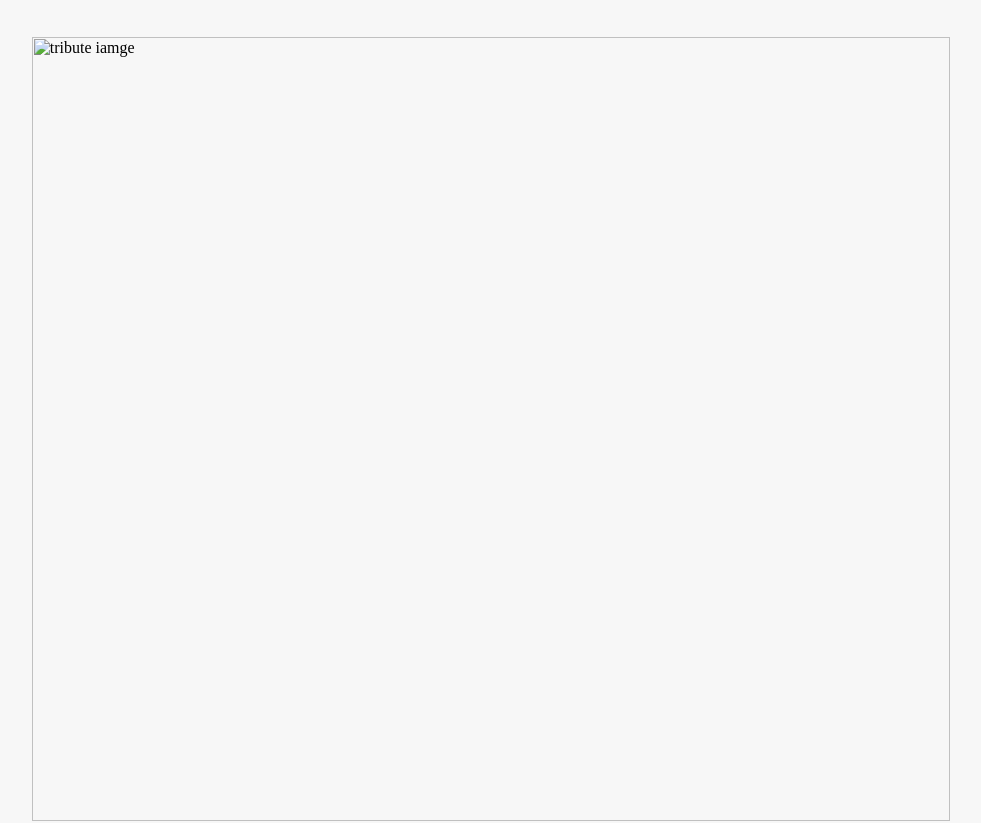
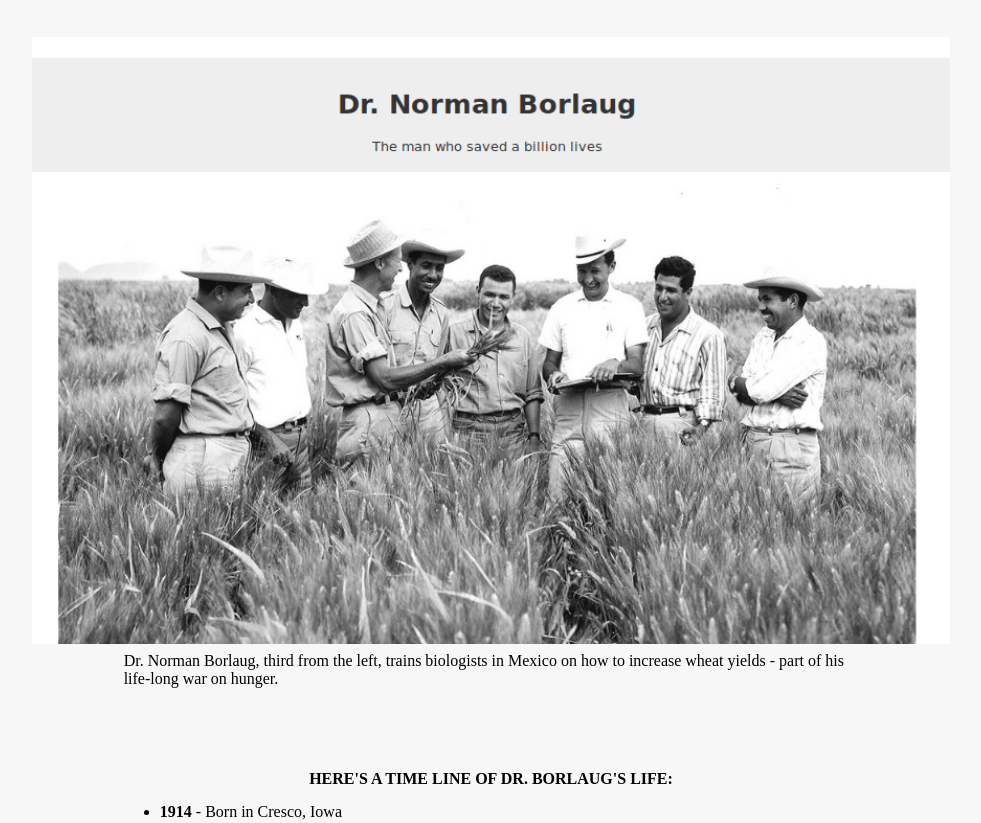
Before and after one commit to suletony/tribute_page, a plain HTML site: page index.html in a window 1280 px wide. Shown: the top 823 px of the page, without its empty margins (157-1138 px from the left). Drawn offline with Linux system fonts and the light colour scheme.

Commit message:
Update index.html

```diff
--- a/index.html
+++ b/index.html
@@ -62,7 +62,7 @@ li {
         <header>
 
         <figure>
-            <img src="tribute.png" alt="tribute iamge">
+            <img src="images/tribute.png" alt="tribute iamge">
             <figcaption>Dr. Norman Borlaug, third from the left, trains biologists in Mexico on how to increase wheat yields - part of his life-long war on hunger.</figcaption>
         </figure>
 
```
